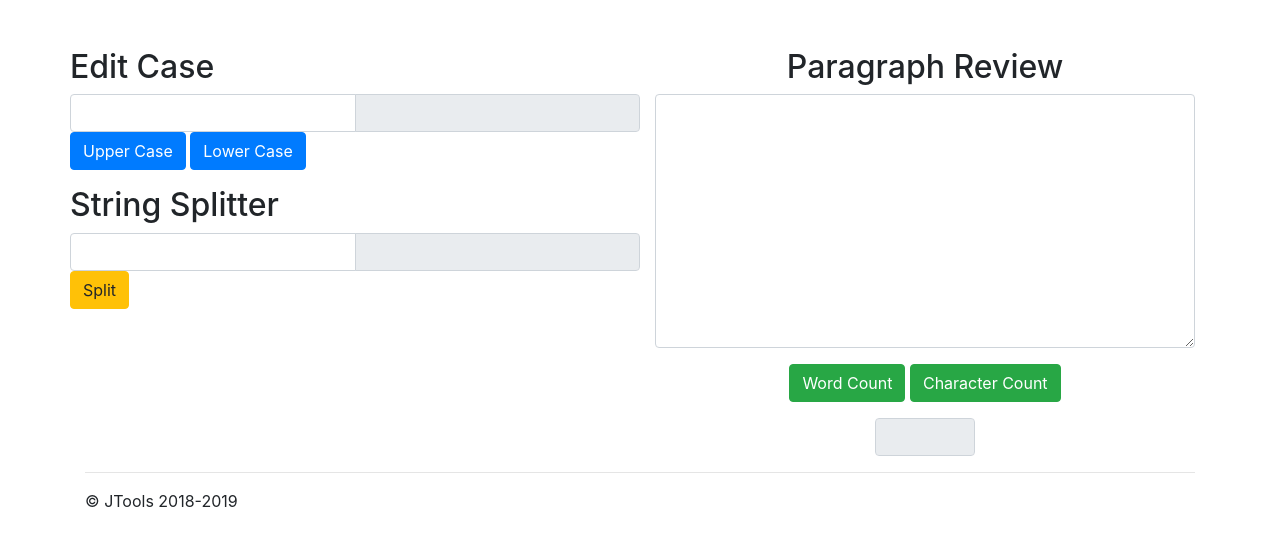
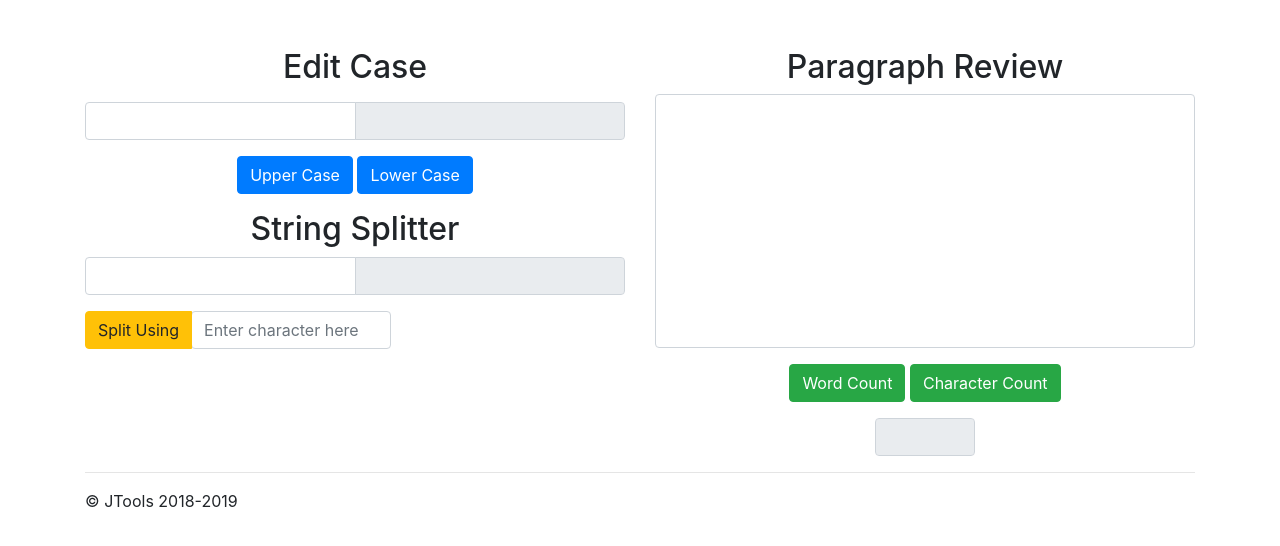
Before and after one commit to joshuazeltser/JTools, a Django app: page /stringFormatter/formatter/ in a window 1280 px wide. Shown: the part 56-602 px from the top of the page. Run offline with Django 3.2, Linux system fonts and the light colour scheme; some libraries are stand-ins or nearby versions.

Commit message:
successfully solved the probelem of prepopulating textareas

```diff
--- a/stringFormatter/templates/stringFormatter/formatter.html
+++ b/stringFormatter/templates/stringFormatter/formatter.html
@@ -20,6 +20,8 @@
       body {
          padding-top: 3.5rem;
         }
+
+
 
 
     </style>
@@ -80,7 +82,7 @@
             <!-- Example row of columns -->
             <div class="row">
                 <div class="col-md-6" align="center">
-                    <div class="row" align="center">
+                    <!--<div class="row" align="center">-->
                     <h2>Edit Case</h2>
                     <p>
                     <div class="input-group">
@@ -91,7 +93,6 @@
                     </div>
 
                     </p>
-                        <br>
                     <p>
                         <button class="btn btn-primary" type="submit" value="upper" name="upper" id="upper"
                                 autocomplete="off"> Upper Case
@@ -101,20 +102,25 @@
                         </button>
                     </p>
 
-                    </div>
-                    <div class="row" align="center">
+                    <p>
                     <h2>String Splitter</h2>
                     <div class="input-group">
                         <input type="text" class="form-control" name="input5" value="{{ content5 }}">
                         <input type="text" class="form-control" name="input6" value="{{ content6 }}" readonly>
                     </div>
 
-                        <p>
-                            <button class="btn btn-warning" type="submit" value="split" name="split" id="split"
-                                    autocomplete="off"> Split
+                    </p>
+
+
+                    <div class="input-group" align="center">
+                        <div class="input-group-prepend">
+                            <button class="btn btn-warning" type="submit" name="split" value="split">Split Using
                             </button>
-
-                    </p>
+                        </div>
+                        <div style="width: 200px;" align="center">
+                            <input type="text" class="form-control" name="input7" value="{{ content7 }}" placeholder="Enter character here" aria-label=""
+                                   aria-describedby="basic-addon1">
+                        </div>
                     </div>
 
                 </div>
@@ -124,8 +130,13 @@
                     <h2>Paragraph Review</h2>
 
                     <p>
-                        <textarea class="form-control" name="input3" id="input3" value="{{ content3 }}"
-                                  rows="10"></textarea>
+                        <textarea class="form-control" name="input3" id="input3"
+                                  rows="10">{{ content3 }}</textarea>
+                        <style>
+                            textarea {
+                                resize: none;
+                            }
+                        </style>
                         <input type="hidden" name="hidden" id="hidden" value="{{ content3 }}">
                     </p>
                     <p>
--- a/stringFormatter/views.py
+++ b/stringFormatter/views.py
@@ -13,6 +13,9 @@ def formatter(request):
     message2 = request.POST.get('input2','')
     message3 = request.POST.get('input3', '')
     message4 = request.POST.get('input4', '')
+    message5 = request.POST.get('input5', '')
+    message6 = request.POST.get('input6', '')
+    message7 = request.POST.get('input7', '')
 
     if 'lower' in request.POST:
         message2 = Text.to_lower_case(message)
@@ -23,8 +26,12 @@ def formatter(request):
         message4 = Text.word_count(message3)
     elif 'char' in request.POST:
         message4 = Text.char_count(message3)
+    elif 'split' in request.POST:
+        message6 = Text.split_string_by(message5, message7)
 
     print(request.POST)
 
     return render(request, 'stringFormatter/formatter.html', {'content': message, 'content2': message2,
-                                                              'content3': message3, 'content4': message4})
+                                                              'content3': message3, 'content4': message4,
+                                                              'content5': message5, 'content6': message6,
+                                                              'content7': message7})
```
Lines whose indentation alone changed are shown as unchanged.
